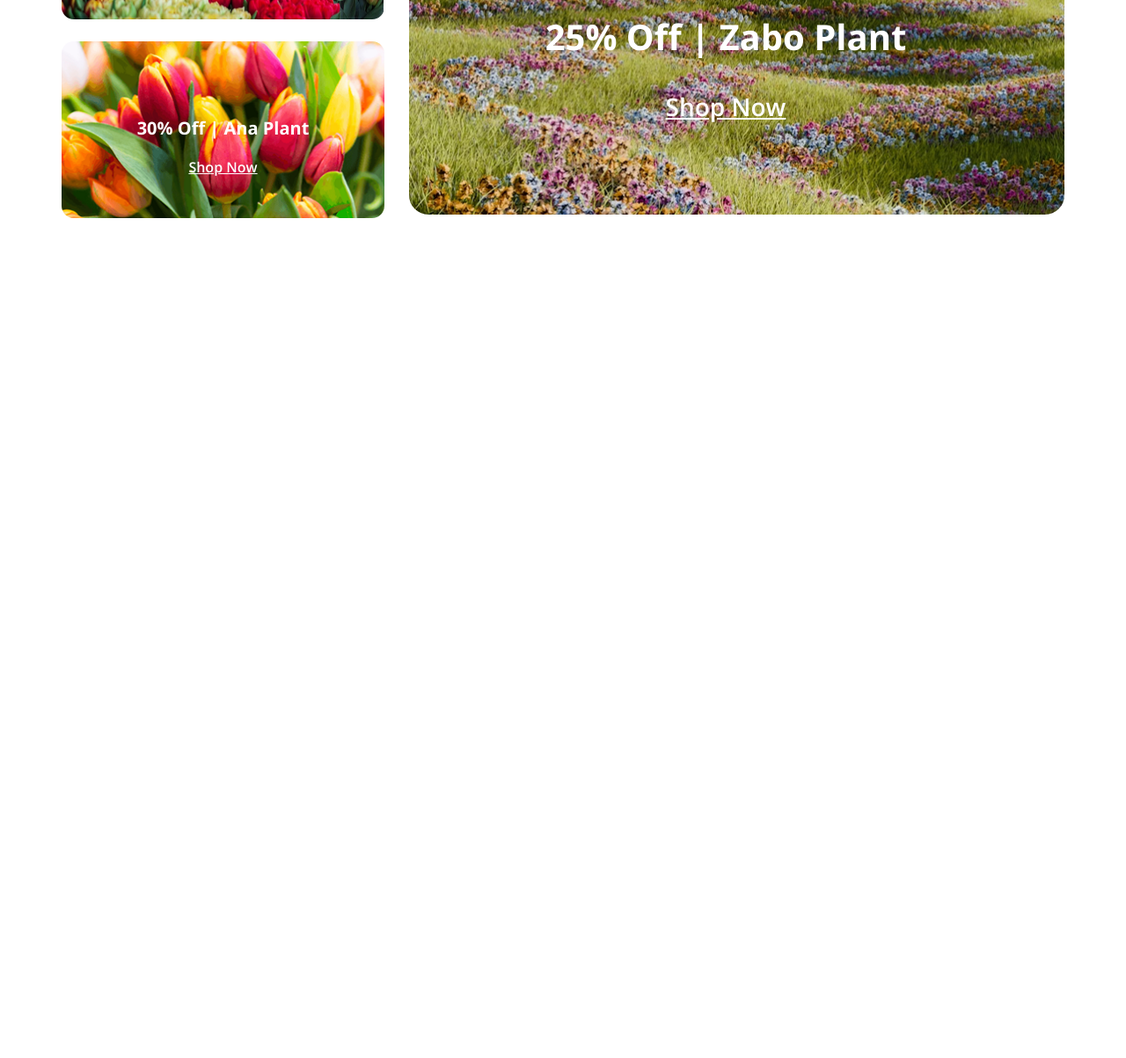
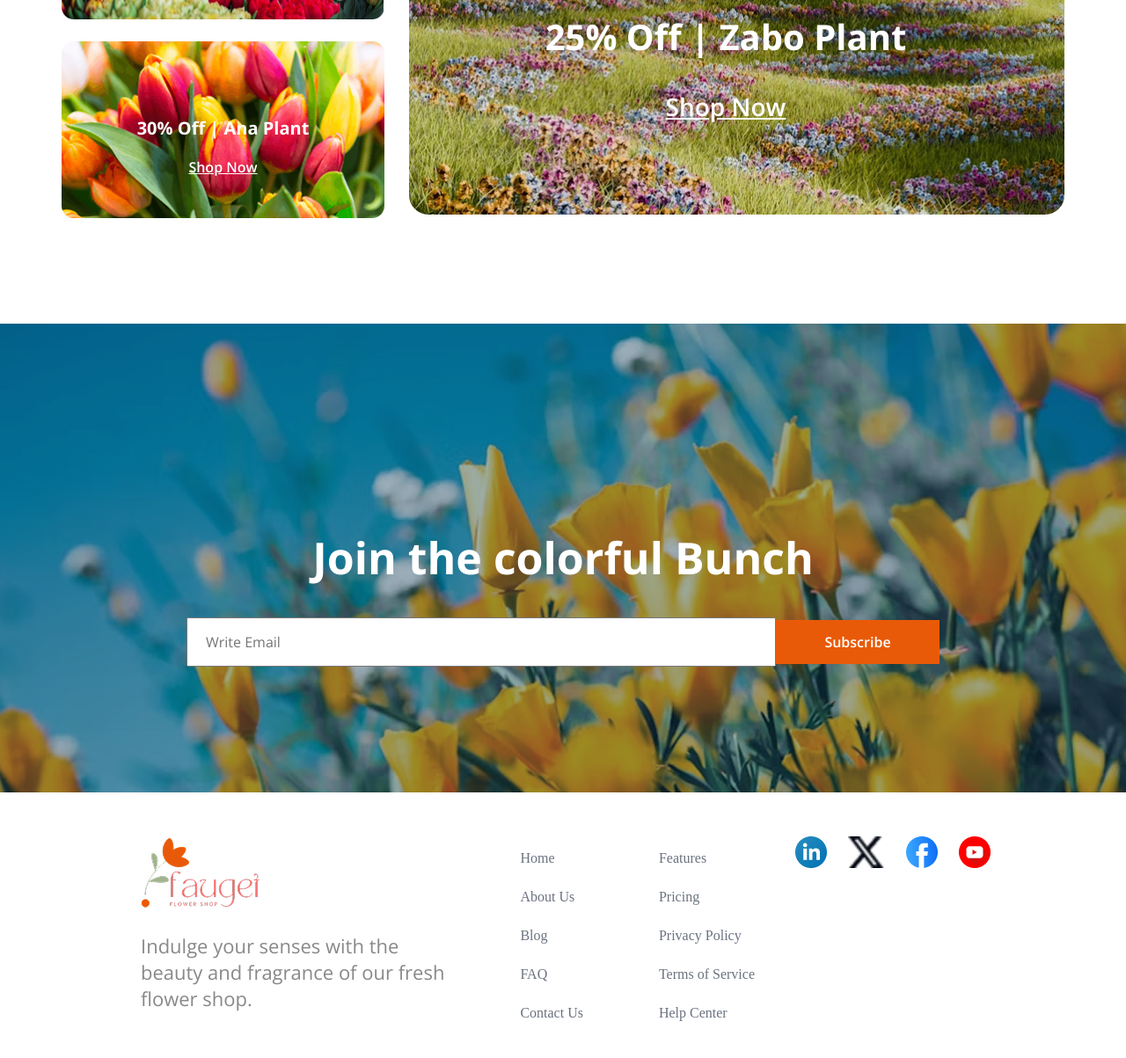
Before and after one commit to Hamidul-Hridoy/Assignment-02, a plain HTML site: page index.html in a window 1280 px wide. Shown: the part 3404-4607 px from the top of the page at 88% size. Before the commit the page ends 3704 px from the top, so only its background shows below. Drawn offline with nearby package versions, Linux system fonts and the light colour scheme.

Commit message:
fifth commit

```diff
--- a/index.html
+++ b/index.html
@@ -123,9 +123,31 @@
                 </div>
             </div>
         </section>
+        <div class="join">
+            <div>
+                <h1 class="open-sans-noto txt5">Join the colorful Bunch</h1>
+                <input type="email" placeholder="Write Email" class="open-sans-inter txt1"><button class="open-sans-inter txt1">Subscribe</button>
+            </div>
+        </div>
     </main>
     <footer>
-
+        <section class="section7">
+            <div><img src="./assets/logo.png">
+            <p class="p1 open-sans-inter txt2">Indulge your senses with the<br> beauty and fragrance of our fresh<br>  flower shop.</p></div>
+            <div><ul class="ul1"><li><a href="">Home</a></li>
+            <li><a href="">About Us</a></li>
+            <li><a href="">Blog</a></li>
+            <li><a href="">FAQ</a></li>
+            <li><a href="">Contact Us</a></li></ul></div>
+            <div><ul class="ul1"><li><a href="">Features</a></li>
+            <li><a href="">Pricing</a></li>
+            <li><a href="">Privacy Policy</a></li>
+            <li><a href="">Terms of Service</a></li>
+            <li><a href="">Help Center</a></li></ul></div>
+            <div class="ul2">
+                <img src="./assets/icon-linkedin.png" alt=""><img src="./assets/icon-twitter.png" alt="" class="img4"><img src="./assets/icon-facebook.png" alt=""><img src="./assets/icon-youtube.png" alt="">
+            </div>
+        </section>
     </footer>
 </body>
 </html>
--- a/styles.css
+++ b/styles.css
@@ -232,3 +232,64 @@ header section h1{
     text-align: center;
     padding: 160px 140px 160px 115px;
 }
+.join{
+   max-width: 1440px;
+    margin: 0 auto;
+    background-image: url('./assets/news-letter-bg.png');
+    background-position: center;
+    background-size: cover;
+    background-repeat: no-repeat;
+    height: 533px;
+    margin-top: 120px;
+}
+.join div{
+    text-align: center;
+    padding-top:  199px;
+}
+.join div h1{
+    font-weight: bold;
+    color: #FFFFFF;
+}
+.join div input{
+    width: 644px;
+    height: 50px;
+    padding-left: 20px;
+    color: #00000077;
+}
+.join div button{
+    width: 186px;
+    height: 50px;
+    color: #FFFFFF;
+    background-color: #E95A08;
+    text-align: center;
+    font-weight: 600;
+    border: none;
+}
+.section7{
+    display: flex;
+    max-width: 1120px;
+    height: 248px;
+    margin: 50px 160px 50px 160px;
+justify-content: space-between;
+}
+.ul1{
+    list-style: none;
+}
+.ul1 li a{
+    color: #6B7280;
+    text-decoration: none;
+}
+.ul1 li{
+    margin-bottom: 26px;
+}
+.p1{
+    color: #00000077;
+}
+.ul2{
+    width: 216px;
+    height: 36px;
+    display: flex;
+    text-align: center;
+    gap: 24px;
+
+}
```
